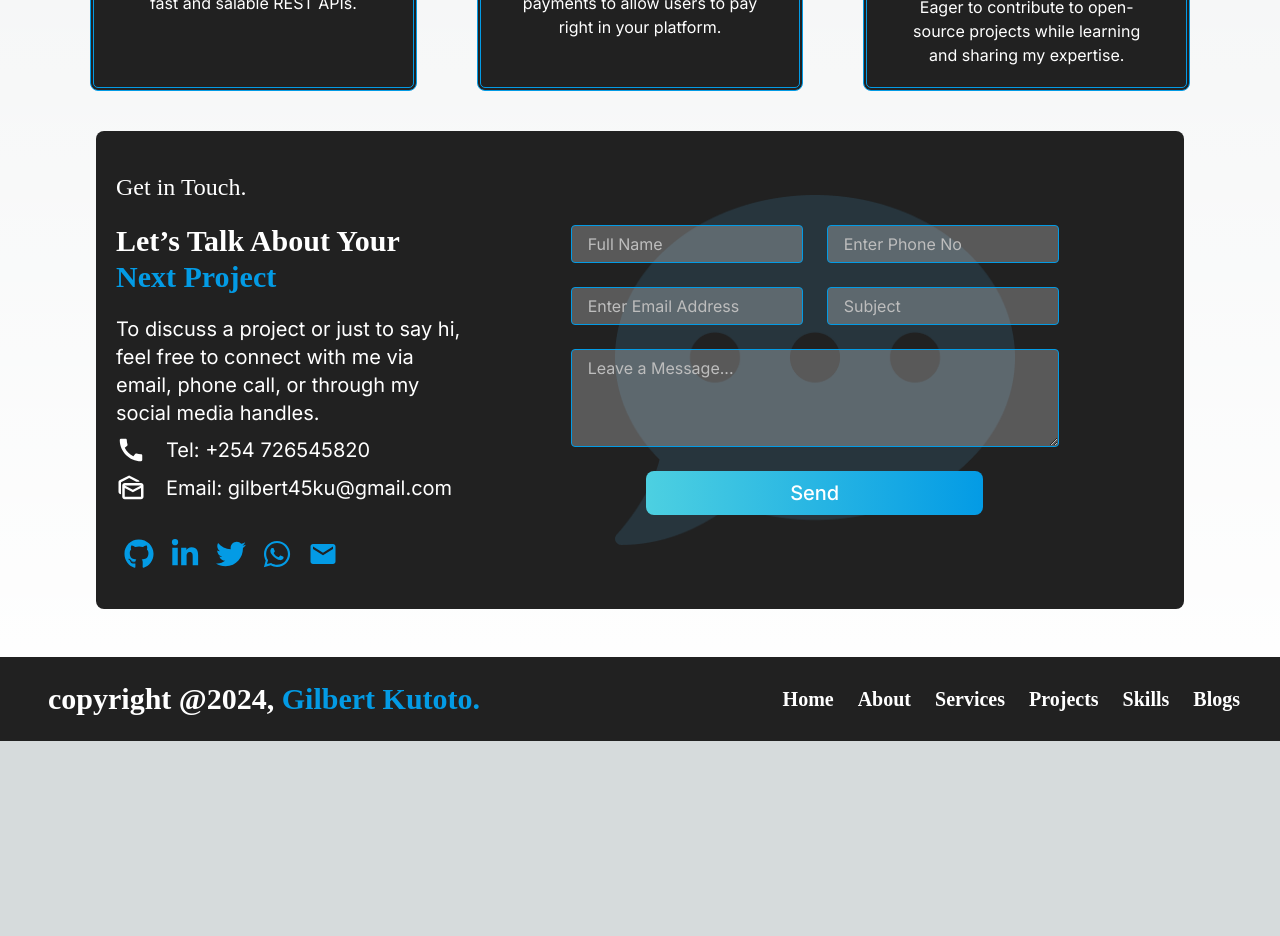
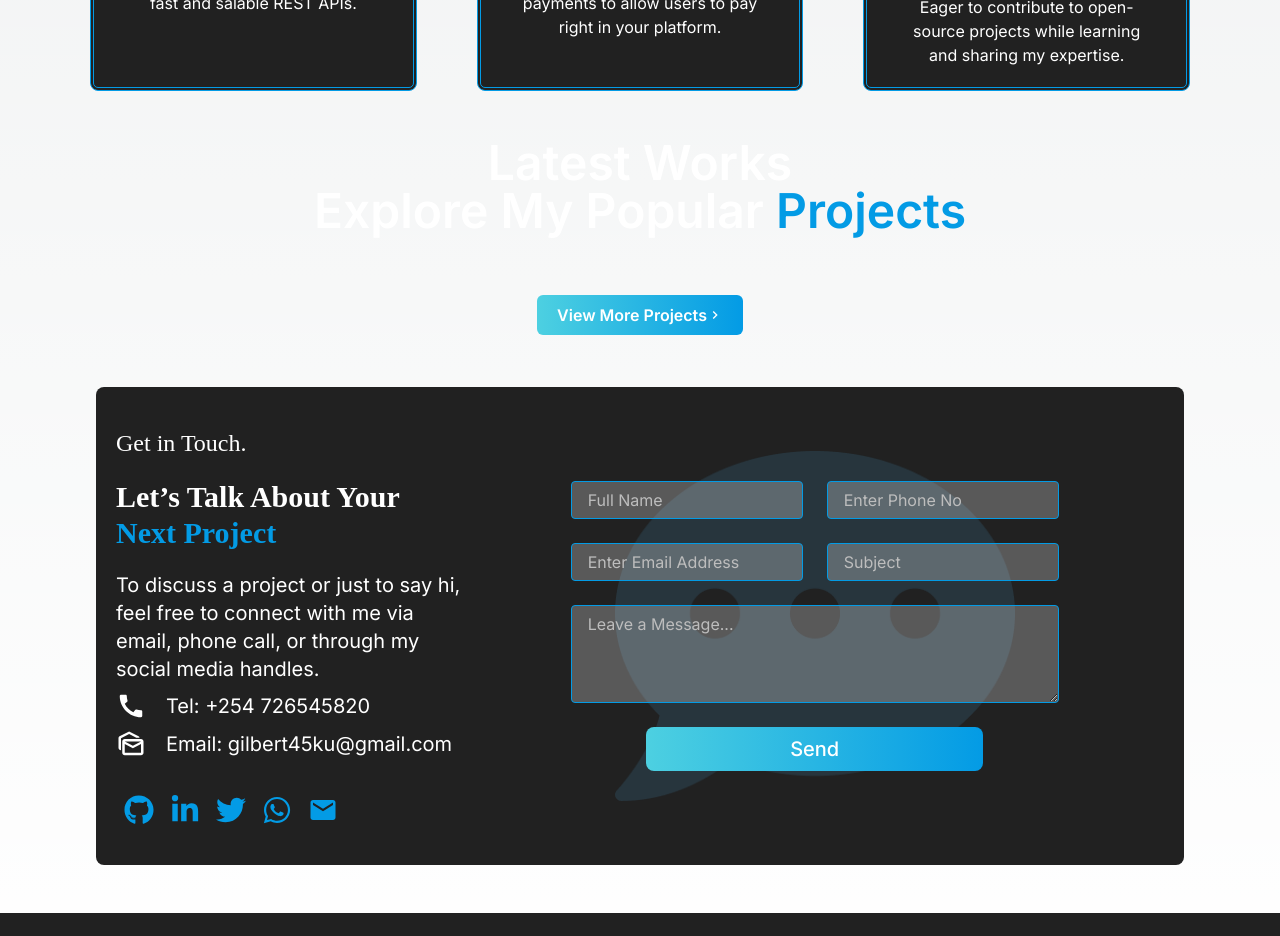
Before and after one commit to gilbert-ku/g.ku, a Next.js app: page / in a window 1280 px wide. Shown: the part 2680-3616 px from the top of the page. Before the commit the page ends 3421 px from the top, so only its background shows below. Built offline with nearby package versions, Linux system fonts and the light colour scheme.

Commit message:
add a link to projects page

```diff
--- a/app/page.jsx
+++ b/app/page.jsx
@@ -4,7 +4,7 @@ const HomePage = dynamic(() => import("@/components/home/HomePage"));
 const About = dynamic(() => import("@/components/about/About"));
 const Skills = dynamic(() => import("@/components/skills/Skills"));
 const ServicesOffered = dynamic(() => import("@/components/servicesOffered/Services"));
-// const Projects = dynamic(() => import("@/components/projects/Projects"));
+const Projects = dynamic(() => import("@/components/projects/Projects"));
 const ContactMe = dynamic(() => import("@/components/contact/ContactMe"));
 
 
@@ -17,7 +17,7 @@ const Home= () => {
       <About />
       <Skills />
       <ServicesOffered />
-      {/* <Projects /> */}
+      <Projects />
       <ContactMe />
 
     </>
--- a/app/projects/page.jsx
+++ b/app/projects/page.jsx
@@ -1,12 +1,15 @@
 // import Projects from '@/components/projects/Projects'
+// import  from '@/components/projects/ProjectsLists';
 import dynamic from 'next/dynamic';
 const Projects = dynamic(() => import("@/components/projects/Projects"));
+const ProjectsLists = dynamic(() => import("@/components/projects/ProjectsLists"));
 
 
 const ProjectsPage = () => {
   return (
     <>
-    <Projects/>
+    {/* <Projects/> */}
+    <ProjectsLists />
     </>
   )
 }
--- a/components/projects/Projects.jsx
+++ b/components/projects/Projects.jsx
@@ -1,7 +1,8 @@
 
 
-import ProjectsLists  from './ProjectsLists'
+// import ProjectsLists  from './ProjectsLists'
 import { MdNavigateNext } from "react-icons/md";
+import Link from "next/link";
 
 const Projects = () => {
   return (
@@ -12,9 +13,12 @@ const Projects = () => {
           <br />
           Explore My Popular <span className='text-light-blue-600 '>Projects</span>
         </h1>
-        <ProjectsLists />
+        {/* <ProjectsLists /> */}
         <div className='my-5 flex justify-center items-center'>
+          <Link href="projects">
           <button className=" p-2 rounded-md font-semibold my-3 nd:my-5 px-5 bg-gradient-to-r from-cyan-300 to-light-blue-600 flex">View More Projects <MdNavigateNext className='my-auto font-extrabold'/></button>
+          </Link>
+
         </div>
       </div>
     </>
```
